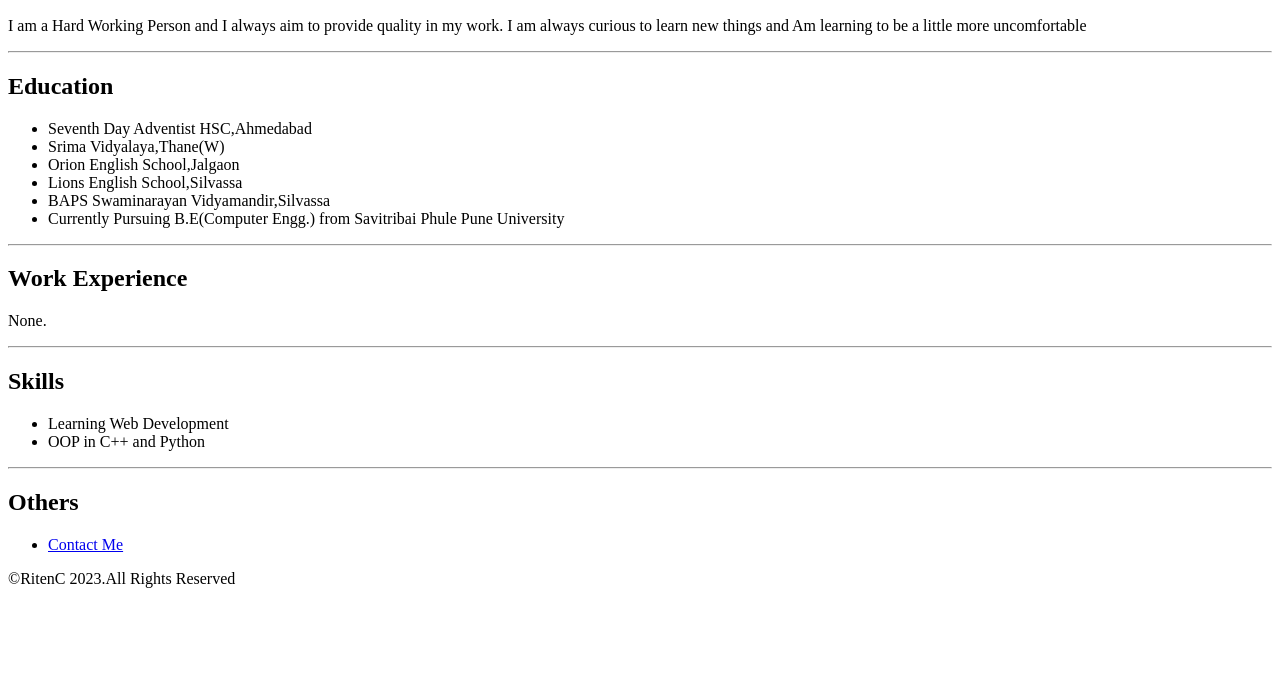
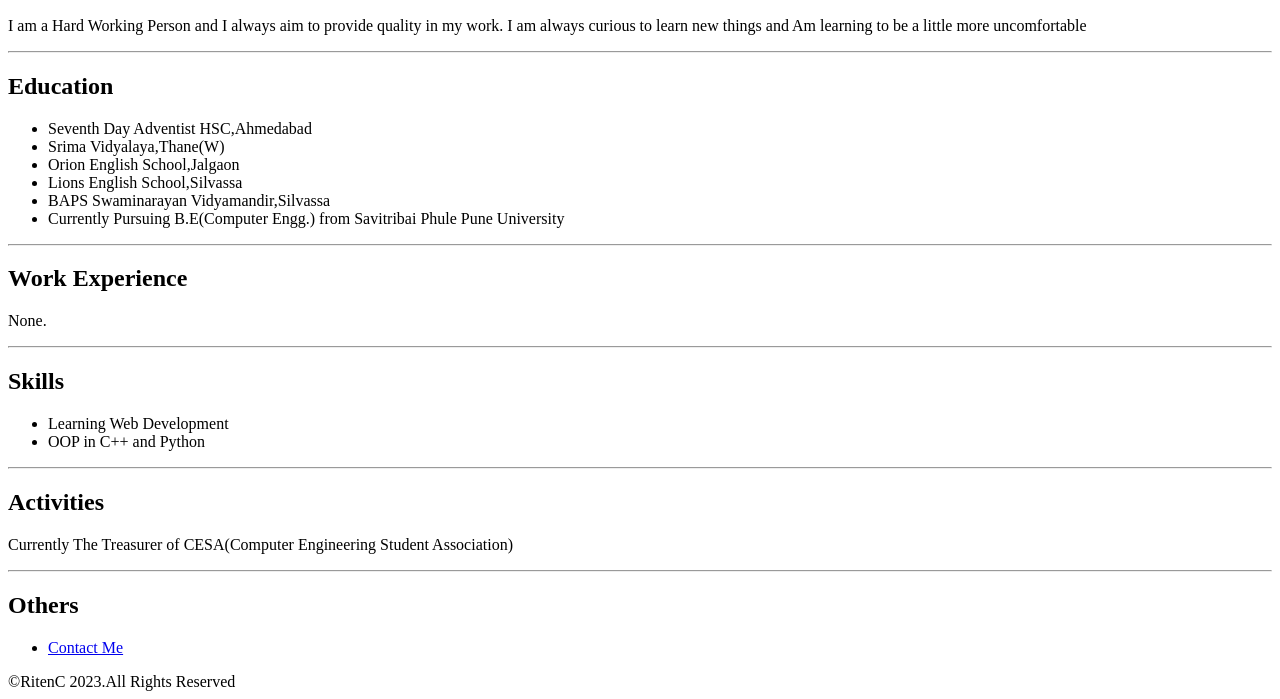
Before and after one commit to RitenC/my-resume, a plain HTML site: page index.html in a window 1280 px wide. Shown: the part 334-1033 px from the top of the page. Before the commit the page ends 930 px from the top, so only its background shows below. Drawn offline with Linux system fonts and the light colour scheme.

Commit message:
index.html

```diff
--- a/index.html
+++ b/index.html
@@ -35,6 +35,10 @@
     </ul>
 
     <hr/>
+    <h2>Activities</h2>
+    <p>Currently The Treasurer of CESA(Computer Engineering Student Association)</p>
+
+    <hr/>
     <h2>Others</h2>
     <ul>
         <li><a href = "./contact.html">Contact Me</a></li>
```
